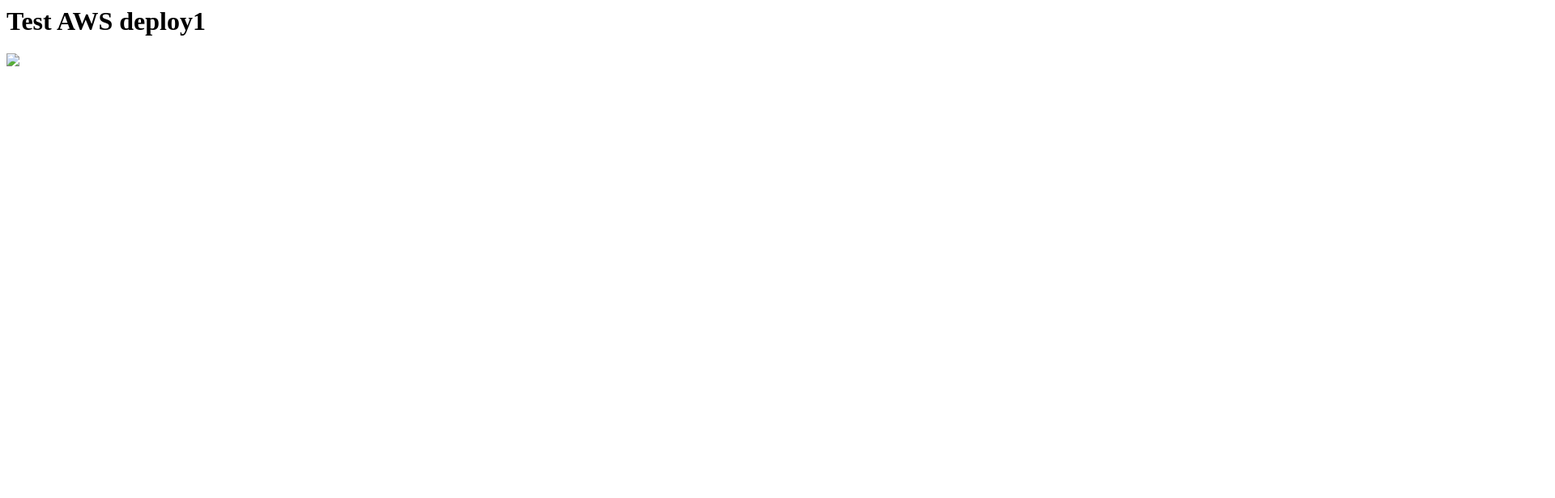
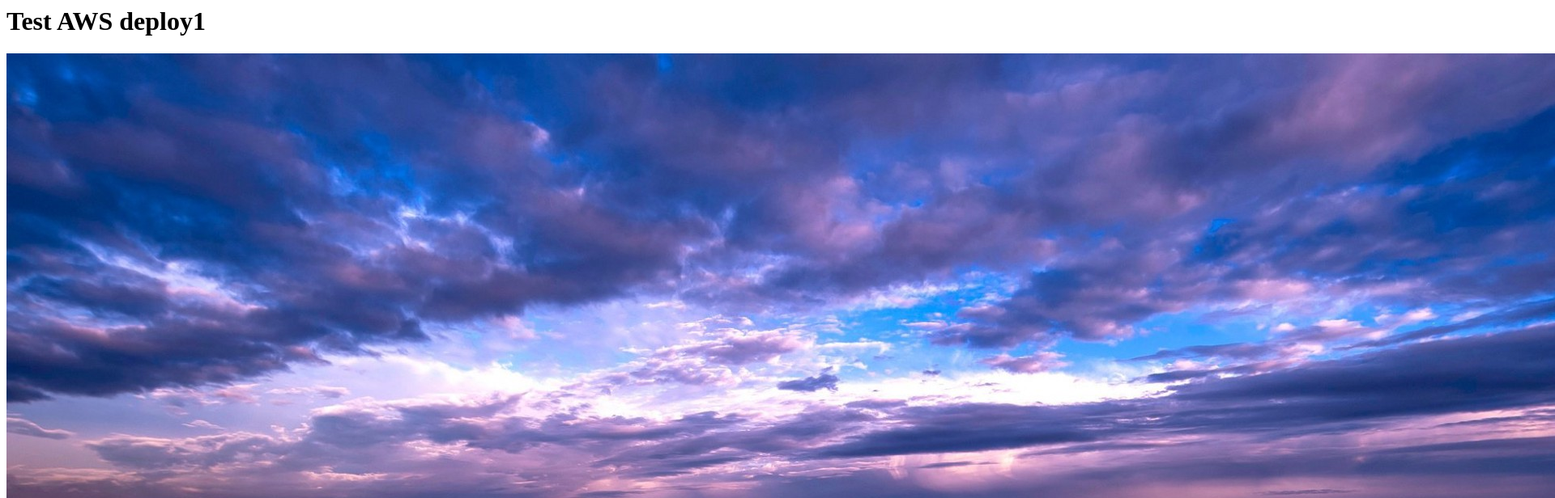
Before and after one commit to JILeXanDR/aws-frontend, a plain HTML site: page index.html in a window 1280 px wide. Shown: the top 616 px of the page at 81% size, 1920 px wide, since content can reach past the window. Drawn offline with Linux system fonts and the light colour scheme.

Commit message:
Update index.html

```diff
--- a/index.html
+++ b/index.html
@@ -1,3 +1,3 @@
 <h1>Test AWS deploy1</h1>
 
-<img src="/img.png">
+<img src="/1_w-rT-a89iYP56Zq1laNWnw.jpeg"/>
```
